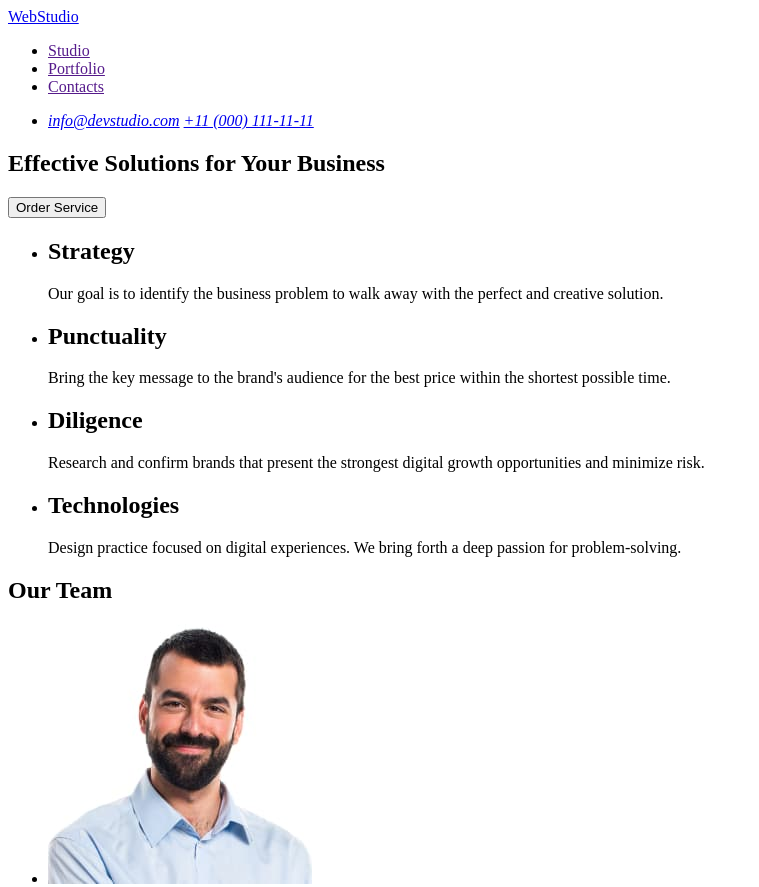
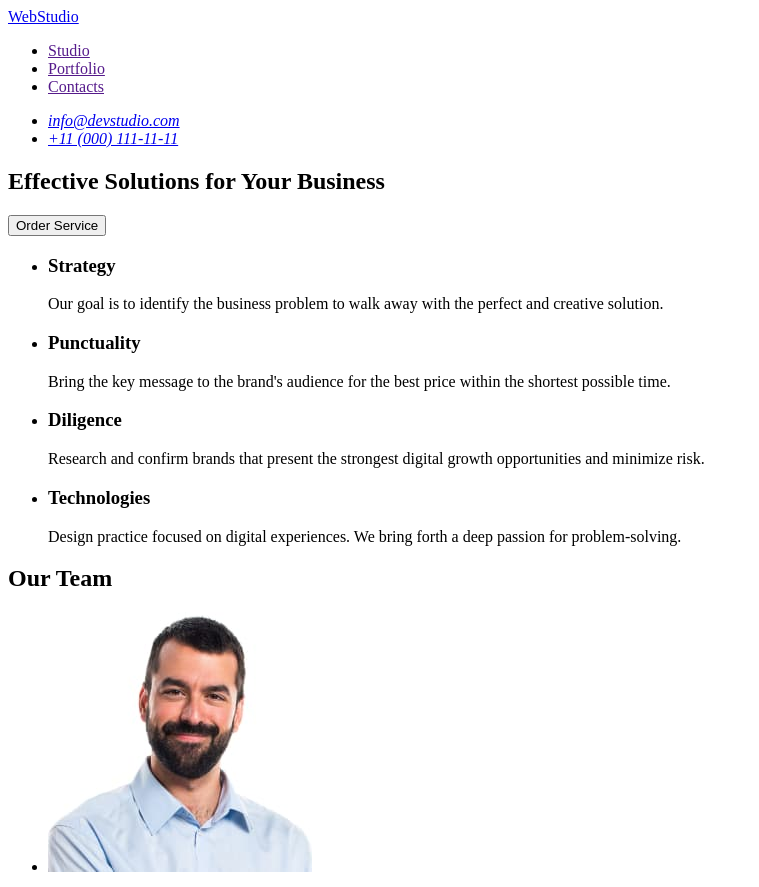
Before and after one commit to VladSot87/goit-markup-hw-01, a plain HTML site: page index.html in a window 1280 px wide. Shown: the top 887 px of the page, without its empty margins (0-759 px from the left). Drawn offline with Linux system fonts and the light colour scheme.

Commit message:
second check

```diff
--- a/index.html
+++ b/index.html
@@ -21,45 +21,43 @@
       <!-- contacts -->
       <address>
         <ul>
-          <li>
-            <a href="mailto:info@devstudio.com">info@devstudio.com</a>
-            <a href="tel:+110001111111">+11 (000) 111-11-11</a>
-          </li>
+          <li><a href="mailto:info@devstudio.com">info@devstudio.com</a></li>
+          <li><a href="tel:+110001111111">+11 (000) 111-11-11</a></li>
         </ul>
       </address>
     </header>
     <!-- content -->
     <main>
       <section>
-        <h1>Effective Solutions for Your Business</h1>
+        <h2>Effective Solutions for Your Business</h2>
         <button type="button">Order Service</button>
       </section>
       <!--features-->
       <section>
         <ul>
           <li>
-            <h2>Strategy</h2>
+            <h3>Strategy</h3>
             <p>
               Our goal is to identify the business problem to walk away with the
               perfect and creative solution.
             </p>
           </li>
           <li>
-            <h2>Punctuality</h2>
+            <h3>Punctuality</h3>
             <p>
               Bring the key message to the brand's audience for the best price
               within the shortest possible time.
             </p>
           </li>
           <li>
-            <h2>Diligence</h2>
+            <h3>Diligence</h3>
             <p>
               Research and confirm brands that present the strongest digital
               growth opportunities and minimize risk.
             </p>
           </li>
           <li>
-            <h2>Technologies</h2>
+            <h3>Technologies</h3>
             <p>
               Design practice focused on digital experiences. We bring forth a
               deep passion for problem-solving.
```
